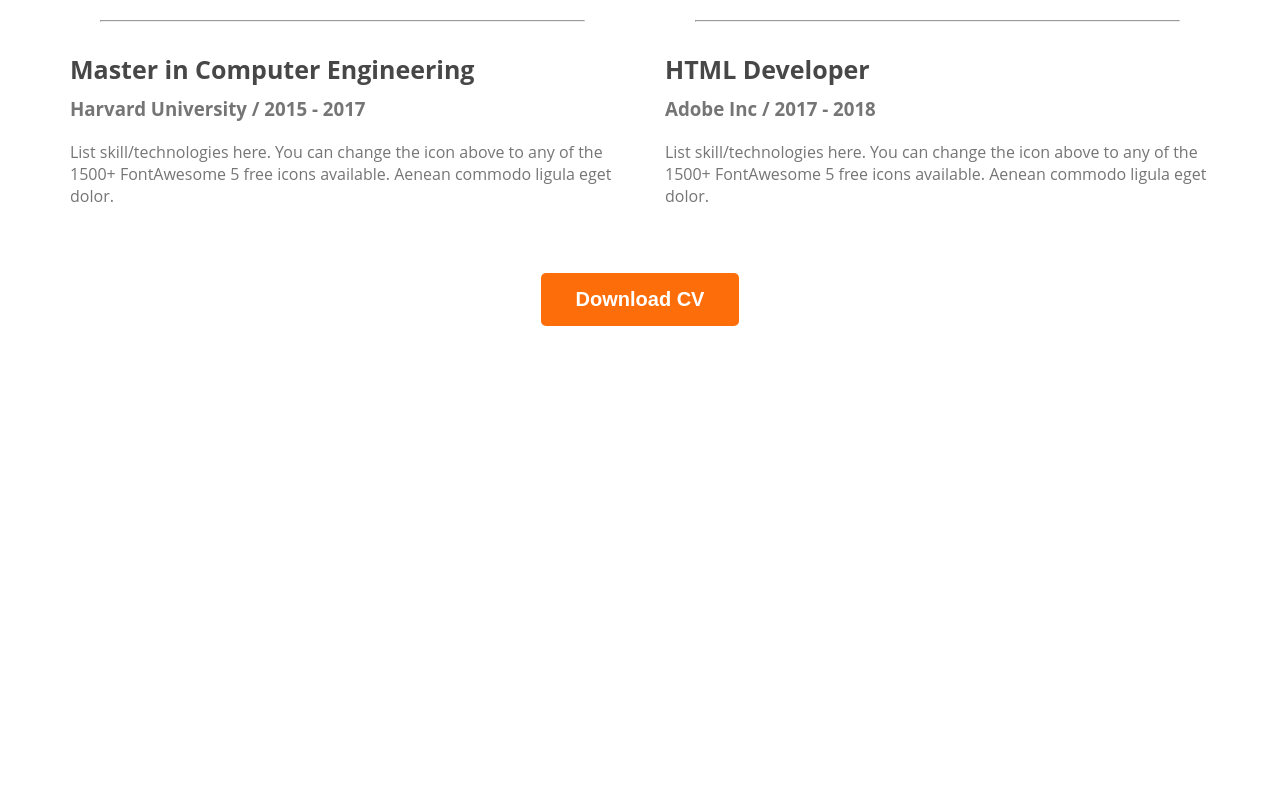
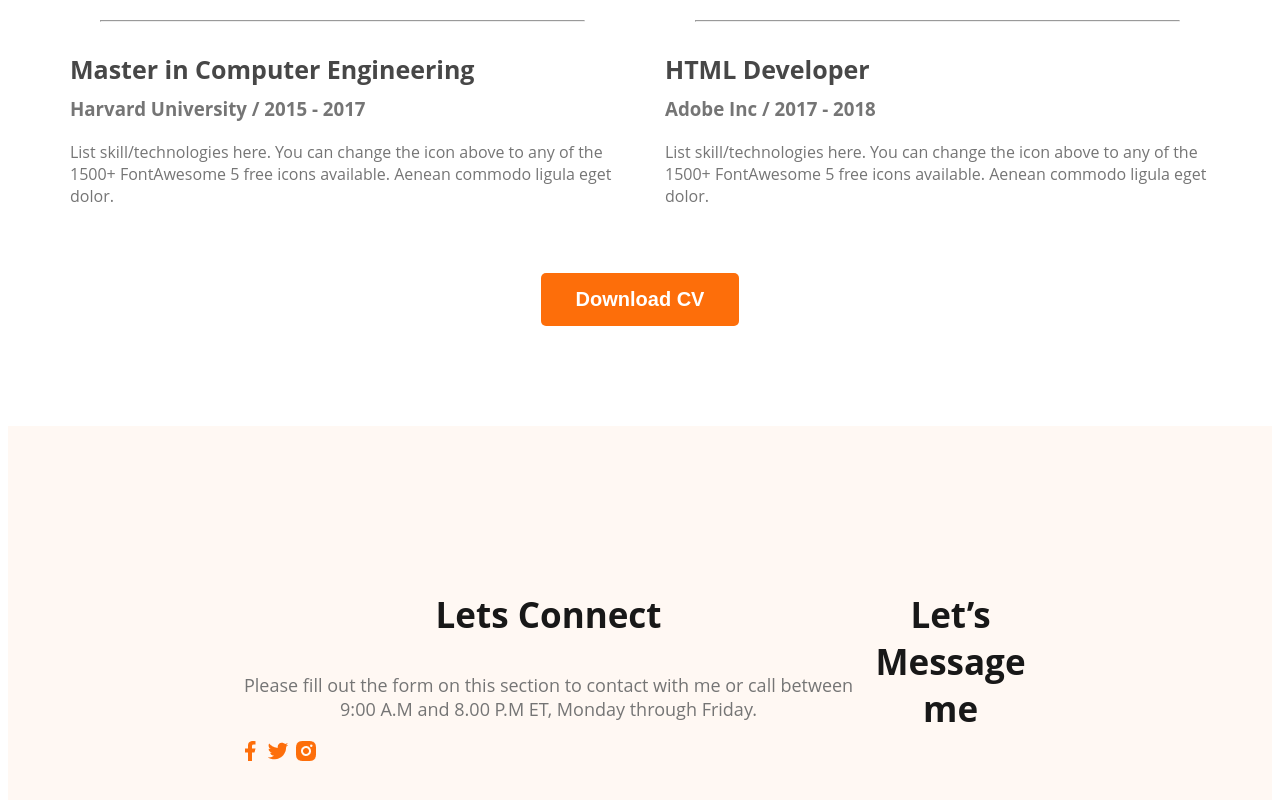
Before and after one commit to farhan1401/webdeveloper-portfolio, a plain HTML site: page index.html in a window 1280 px wide. Shown: the part 2858-3658 px from the top of the page. Before the commit the page ends 3192 px from the top, so only its background shows below. Drawn offline with Linux system fonts and the light colour scheme.

Commit message:
basic footer

```diff
--- a/index.html
+++ b/index.html
@@ -190,6 +190,22 @@
         </div>
       </section>
     </main>
-    <footer></footer>
+    <footer>
+      <div class="footer-column">
+        <h3 class="section-title">Lets Connect</h3>
+        <p class="section-description">
+          Please fill out the form on this section to contact with me or call
+          between 9:00 A.M and 8.00 P.M ET, Monday through Friday.
+        </p>
+        <div class="social-links">
+          <a href=""><img src="images/icons/facebook.png" alt="" /></a>
+          <a href=""><img src="images/icons/twitter.png" alt="" /></a>
+          <a href=""><img src="images/icons/insta.png" alt="" /></a>
+        </div>
+      </div>
+      <div class="footer-column">
+        <h3 class="section-title">Let’s Message me</h3>
+      </div>
+    </footer>
   </body>
 </html>
--- a/styles/portfolio.css
+++ b/styles/portfolio.css
@@ -167,3 +167,11 @@ main section {
   text-align: center;
   margin-top: 50px;
 }
+
+/* footer styles */
+footer {
+  display: flex;
+  background-color: #fff8f3;
+  margin-top: 100px;
+  padding: 130px 230px;
+}
```
